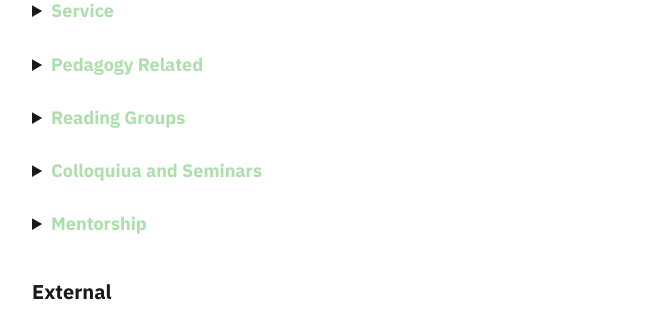
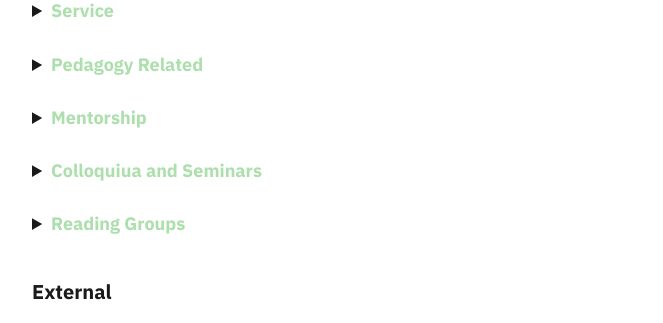
Before and after one commit to junkquill/junkquill.github.io, a Jekyll site: the page built from _pages/activities.md, in a window 1280 px wide. Shown: the part 394-717 px from the top of the page, without its empty margins (308-971 px from the left). Built offline with Jekyll 4.4.1, drawn with Linux system fonts in a browser that asks for light colours; part of the change alters nothing that is shown.

```diff
--- a/_pages/activities.md
+++ b/_pages/activities.md
@@ -63,15 +63,79 @@ I am a <a href="https://tlc.ucsc.edu/programs/graduate-pedagogy-fellows/"><b>Gra
 
 <ul style="line-height:180%">
 
-<li> <b>Head TA</b>, Mathematics Department<br>
-    <small> Administrative (Jul 2023 - <em>present</em>), Mentorship & Support (Jul 2022 - <em>present</em>)</small></li>
+<li> <a href="https://tlc.ucsc.edu/programs/graduate-pedagogy-fellows/"><b>Graduate Pedagogy Fellow</b></a>, Mathematics, <small> Winter - Spring 2024</small><br>
+    <small> Teaching & Learning Center</small></li>
 
-<li> <a href="https://sites.google.com/ucsc.edu/drp-math/"><b>Directed Reading Program</b></a>, <small>Aug 2021 - Mar 2024<em>present</em></small><br>
+<li> <em>Session Leader</em>, <a href="https://tlc.ucsc.edu/programs/preparing-for-inclusive-teaching/"><b>Preparing for Inclusive
+Teaching</b></a>, <small> Mar 2024</small></li>
+
+<li> <em>Foundations Scholar</em>, <a href="https://sites.google.com/ucsc.edu/edgedsprogram/"><b>edge-DS</b></a>, <small> Fall 2023 - Spring 2024</small></li>
+
+<li> <em>Graduate Student Facilitator</em>, <a href="https://people.ucsc.edu/~pmorale5/mtc/"><b>Math Teachers’ Circle, Santa Cruz</b></a>, <small> Sep 2023</small></li>
+
+<li> <em>Graduate Student Researcher</em>, <b>Redisigning Calculus in the Life Sciences</b></a>, <small> Summer 2023, 2021</small></li>
+
+<li> <a href="https://tlc.ucsc.edu/programs/summer-gsi-peer-support-team/"><b>Summer GSI Peer Support Team</b></a>, <small> Spring - Summer 2021</small></li>
+
+</ul>
+</details>
+
+<!-- --------------------------------------------------- -->
+
+<details>
+    <summary><b style="color:#addfad">Mentorship</b></summary>
+
+<br>
+<a href="https://sites.google.com/ucsc.edu/drp-math/"><b>Directed Reading Program</b></a>
+<ul style="line-height:180%">
+
+<li> Yahya Bashandy, <b>TBD</b>, <small>Winter 2024</small><br>
+    <small>with David Rubinstein</small></li>
+
+<li> Chloe Watson, <b>TBD</b>, <small>Winter 2024</small></li>
+
+<li> Yahya Bashandy, <b>Group Cohomology & Hilbert's 90</b>, <small>Fall 2023</small><br>
+    <small>with David Rubinstein</small></li>
+
+<li> August Noe, <b>Model Theory</b>, <small>Fall 2023</small></li>
+
+<li> Morea Lee, <b>Kummer Theory</b>, <small>Spring 2023</small></li>
+
+<li> Brooke Zhang, <b>Combinatorial Designs</b>, <small>Fall 2022</small></li>
+
+<li> Kenneth Gee, <b>The Lambek Correspondance</b>, <small>Summer - Fall 2022</small><br>
+    <small>with David Rubinstein</small></li>
+
+<li> Miles Mitchell, <b>Affine Algebraic Groups</b>, <small>Spring 2022</small></li>
+
+<li> Morea Lee, <b>Galois Theory of Number Fields</b>, <small>Winter 2022</small></li>
+
+<li> Yijia Sun, <b>Error Correction Codes</b>, <small>Fall 2021</small></li>
+
+<li> Anna Yoon, <b>Elliptic Curve Cryptography</b>, <small>Winter 2020</small></li>
+
+</ul>
+</details>
+
+<!-- --------------------------------------------------- -->
+
+<details>
+    <summary><b style="color:#addfad">Colloquiua and Seminars</b></summary>
+
+<ul style="line-height:180%">
+
+<li> <b>What are you reading?</b> <em>an informal seminar</em>, <small>Spring 2023</small><br>
+    Organiser, <small>co-organised with David Rubinstein, Sophie Aiken and Jennifer Guerrero</small></li>
+
+<li> <b>Category Theory Learning Seminar</b>, <small>Winter & Spring 2022</small><br>
+    Organiser, <small>co-organised with Vaibhav Sutrave and David Rubinstein</small>
+    <a href="https://github.com/theewaang/cat-theory-w22-ucsc/blob/main/Category%20Theory%20Learning%20Seminar%20Notes%2C%20Winter%202022.pdf" class="internal-link quarter-line-space">Seminar notes&nbsp;→</a></li>
+
+<li> <b>Graduate Colloquium</b>, <small>Fall 2020 - Spring 2022</small><br>
     Organiser, <small>co-organised with David Rubinstein</small></li>
 
-<li> <a href="https://sites.google.com/ucsc.edu/awm/"><b>Association for Women in Mathematics</b></a>, UCSC Chapter<br>
-    <small> President (Sep 2022 - Sep 2023), General Secretary (Nov 2020 - Jun 2022)</small></li>
-
+<li> <b>Undergraduate Colloquium</b>, <small>Spring 2022</small><br>
+    Organiser, <small>as a member of AWM EC</small></li>
 </ul>
 </details>
 
@@ -109,62 +173,6 @@ I am a <a href="https://tlc.ucsc.edu/programs/graduate-pedagogy-fellows/"><b>Gra
 </ul>
 <br>
 <small>&#9733; organiser or co-organiser</small>
-</details>
-
-<!-- --------------------------------------------------- -->
-
-<details>
-    <summary><b style="color:#addfad">Colloquiua and Seminars</b></summary>
-
-<ul style="line-height:180%">
-
-<li> <b>What are you reading?</b> <em>an informal seminar</em>, <small>Spring 2023</small><br>
-    Organiser, <small>co-organised with David Rubinstein, Sophie Aiken and Jennifer Guerrero</small></li>
-
-<li> <b>Category Theory Learning Seminar</b>, <small>Winter & Spring 2022</small><br>
-    Organiser, <small>co-organised with Vaibhav Sutrave and David Rubinstein</small>
-    <a href="https://github.com/theewaang/cat-theory-w22-ucsc/blob/main/Category%20Theory%20Learning%20Seminar%20Notes%2C%20Winter%202022.pdf" class="internal-link quarter-line-space">Seminar notes&nbsp;→</a></li>
-
-<li> <b>Graduate Colloquium</b>, <small>Fall 2020 - Spring 2022</small><br>
-    Organiser, <small>co-organised with David Rubinstein</small></li>
-
-<li> <b>Undergraduate Colloquium</b>, <small>Spring 2022</small><br>
-    Organiser, <small>as a member of AWM EC</small></li>
-</ul>
-</details>
-
-<!-- --------------------------------------------------- -->
-
-<details>
-    <summary><b style="color:#addfad">Mentorship</b></summary>: <a href="https://sites.google.com/ucsc.edu/drp-math/"><b>Directed Reading Program</b></a>
-<ul style="line-height:180%">
-
-<li> Yahya Bashandy, <b>TBD</b>, <small>Winter 2024</small><br>
-    <small>with David Rubinstein</small></li>
-
-<li> Chloe Watson, <b>TBD</b>, <small>Winter 2024</small></li>
-
-<li> Yahya Bashandy, <b>Group Cohomology & Hilbert's 90</b>, <small>Fall 2023</small><br>
-    <small>with David Rubinstein</small></li>
-
-<li> August Noe, <b>Model Theory</b>, <small>Fall 2023</small></li>
-
-<li> Morea Lee, <b>Kummer Theory</b>, <small>Spring 2023</small></li>
-
-<li> Brooke Zhang, <b>Combinatorial Designs</b>, <small>Fall 2022</small></li>
-
-<li> Kenneth Gee, <b>The Lambek Correspondance</b>, <small>Summer - Fall 2022</small><br>
-    <small>with David Rubinstein</small></li>
-
-<li> Miles Mitchell, <b>Affine Algebraic Groups</b>, <small>Spring 2022</small></li>
-
-<li> Morea Lee, <b>Galois Theory of Number Fields</b>, <small>Winter 2022</small></li>
-
-<li> Yijia Sun, <b>Error Correction Codes</b>, <small>Fall 2021</small></li>
-
-<li> Anna Yoon, <b>Elliptic Curve Cryptography</b>, <small>Winter 2020</small></li>
-
-</ul>
 </details>
 
 <!-- --------------------------------------------------- -->
```
